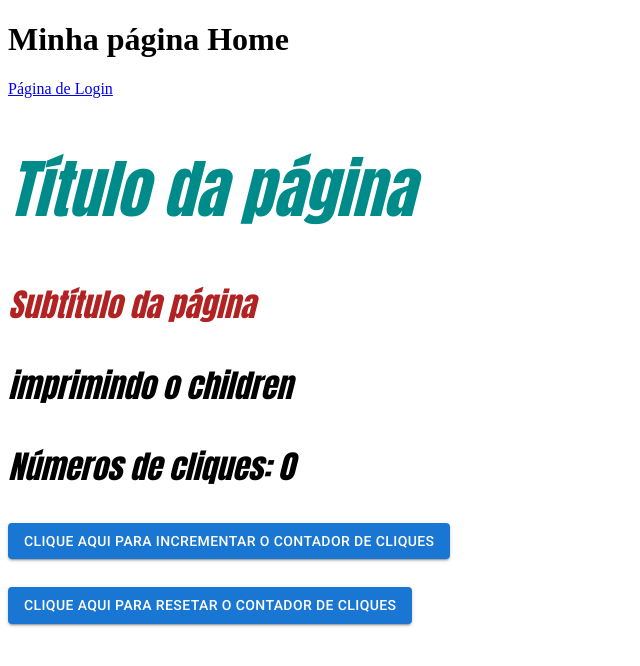
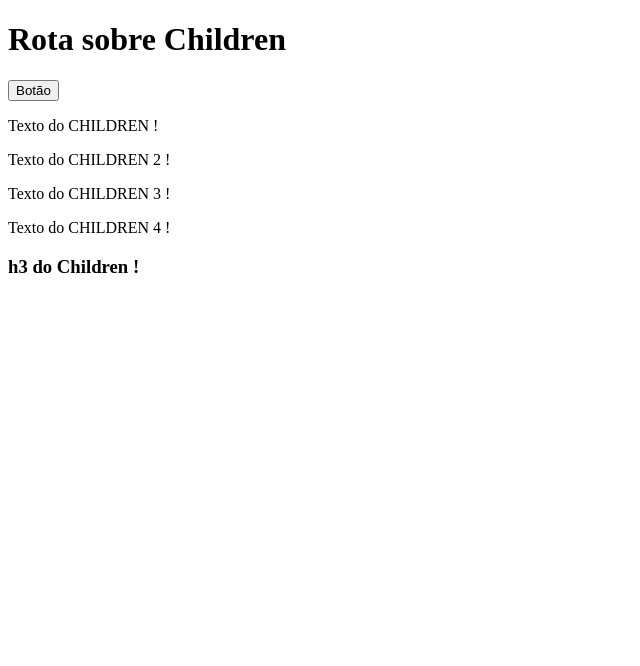
Before and after one commit to ocsoares/Aprendendo-ReactJS, a React (Vite) app: page /notes/children in a window 1280 px wide. Before the commit this address led to /home. Shown: the top 666 px of the page, without its empty margins (0-640 px from the left). Built offline with nearby package versions, Linux system fonts and the light colour scheme.

Commit message:
feat: add notes about children in components

```diff
--- /dev/null
+++ b/src/app/pages/learning-notes/children/ChildrenNote.tsx
@@ -0,0 +1,19 @@
+import { ButtonChildren } from "./components/ButtonChildren";
+import { TextChildren } from "./components/TextChildren";
+
+export const ChildrenNote = () => {
+  return (
+    <div>
+      <h1>Rota sobre Children</h1>
+
+      <ButtonChildren type="button">
+        {/* QUALQUER Elemento aqui sem o {children} em "ButtonChildren" NÃO vai aparecer !!! */}
+        <TextChildren text="Texto do CHILDREN !" />
+        <TextChildren text="Texto do CHILDREN 2 !" />
+        <TextChildren text="Texto do CHILDREN 3 !" />
+        <TextChildren text="Texto do CHILDREN 4 !" />
+        <h3>h3 do Children !</h3>
+      </ButtonChildren>
+    </div>
+  );
+};
--- /dev/null
+++ b/src/app/pages/learning-notes/children/components/ButtonChildren.tsx
@@ -0,0 +1,18 @@
+import { PropsWithChildren } from "react";
+
+interface IButtonChildrenProps {
+  type: "button" | "reset" | "submit";
+}
+
+export const ButtonChildren = (
+  props: PropsWithChildren<IButtonChildrenProps>,
+) => {
+  const { type, children } = props;
+
+  return (
+    <div>
+      <button type={type}>Botão</button>
+      {children}
+    </div>
+  );
+};
--- /dev/null
+++ b/src/app/pages/learning-notes/children/components/TextChildren.tsx
@@ -0,0 +1,9 @@
+interface ITextChildrenProps {
+  text: string;
+}
+
+export const TextChildren = (props: ITextChildrenProps) => {
+  const { text } = props;
+
+  return <p>{text}</p>;
+};
--- a/src/app/routes/Routes.tsx
+++ b/src/app/routes/Routes.tsx
@@ -7,6 +7,7 @@ import {
 import { Home } from "../pages/Home";
 import { Login } from "../pages/login/Login";
 import { UseRefNote } from "../pages/learning-notes/use-ref-note/UseRefNote";
+import { ChildrenNote } from "../pages/learning-notes/children/ChildrenNote";
 
 export const Routes = () => {
   return (
@@ -15,6 +16,7 @@ export const Routes = () => {
         <Route path="/home" element={<Home />} />
         <Route path="/login" element={<Login />} />
         <Route path="/notes/useref" element={<UseRefNote />} />
+        <Route path="/notes/children" element={<ChildrenNote />} />
 
         {/* Toda Rota que NÃO for especificada A CIMA será REDIRECIONADA para a página "home" !!!  */}
         <Route path="*" element={<Navigate to="home" />} />
```
